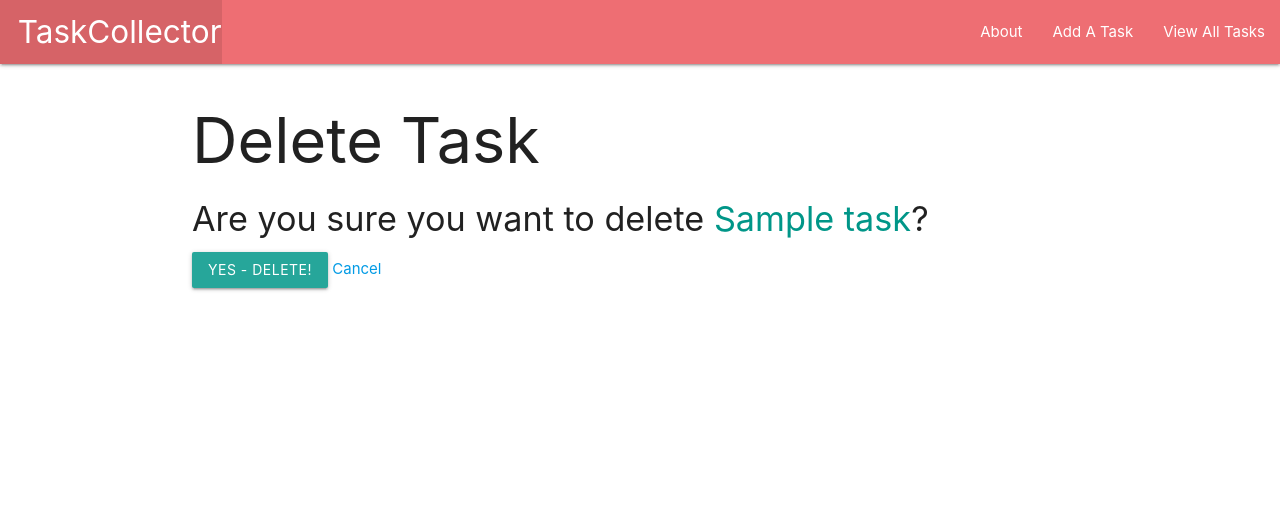
After one commit to jcos201/Django-Task-Collector, a Django app: page /tasks/1/delete/ in a window 1280 px wide. The commit adds this page. Shown: the top 528 px of the page. Run offline with Django 3.2, Linux system fonts and the light colour scheme; tables that the repository leaves empty hold one stand-in row (values such as "Sample post").

Commit message:
Adds Delete and Edit functionality for Task

```diff
--- /dev/null
+++ b/main_app/templates/main_app/task_confirm_delete.html
@@ -0,0 +1,15 @@
+{% extends 'base.html' %}
+
+{% block content %}
+
+<h1>Delete Task</h1>
+
+<h4>Are you sure you want to delete <span class="teal-text">{{ object.name }}</span>?</h4>
+
+<form action="" method="POST">
+    {% csrf_token %}
+    <input type="submit" value="Yes - Delete!" class="btn">
+    <a href="{% url 'detail' object.id %}">Cancel</a>
+</form>
+
+{% endblock %}
--- a/main_app/templates/main_app/task_form.html
+++ b/main_app/templates/main_app/task_form.html
@@ -1,6 +1,12 @@
 {% extends 'base.html' %}
 
 {% block content %}
+
+{% if object %}
+    <h1>Edit <span class="teal-text">{{object.name}}</span></h1>
+{% else %}
+    <h1>Add Task</h1>
+{% endif %}
 
 <form action="" method="post">
     {% csrf_token %}
--- a/main_app/templates/tasks/detail.html
+++ b/main_app/templates/tasks/detail.html
@@ -9,6 +9,10 @@
         <p>Description: {{ task.description }}</p>
         <p>Status: {{ task.status }}</p>
     </div>
+    <div class="card-action">
+        <a href="{% url 'tasks_update' task.id %}">Edit</a>
+        <a href="{% url 'tasks_delete' task.id %}">Delete</a>
+    </div>
 </div>
 
 {% endblock %}
--- a/main_app/urls.py
+++ b/main_app/urls.py
@@ -6,5 +6,7 @@ urlpatterns = [
     path('about/', views.about, name='about'),
     path('tasks/', views.tasks_index, name='index'),
     path('tasks/<int:task_id>/', views.task_detail, name='detail'),
-    path('tasks/create/', views.TaskCreate.as_view(), name='tasks_create')
+    path('tasks/create/', views.TaskCreate.as_view(), name='tasks_create'),
+    path('tasks/<int:pk>/update/', views.TaskUpdate.as_view(), name='tasks_update'),
+    path('tasks/<int:pk>/delete/', views.TaskDelete.as_view(), name='tasks_delete'),
 ]
--- a/main_app/views.py
+++ b/main_app/views.py
@@ -1,6 +1,6 @@
 from django.shortcuts import render
 
-from django.views.generic.edit import CreateView
+from django.views.generic.edit import CreateView, UpdateView, DeleteView
 from .models import Task
 
 # Create your views here.
@@ -10,6 +10,14 @@ class TaskCreate(CreateView):
     model = Task
     fields = '__all__'
     success_url = 'tasks/'
+
+class TaskUpdate(UpdateView):
+    model = Task
+    fields = ['description','status']
+
+class TaskDelete(DeleteView):
+    model = Task
+    success_url = '/tasks/'
 
 def home(request):
     return render(request, 'home.html')
```
